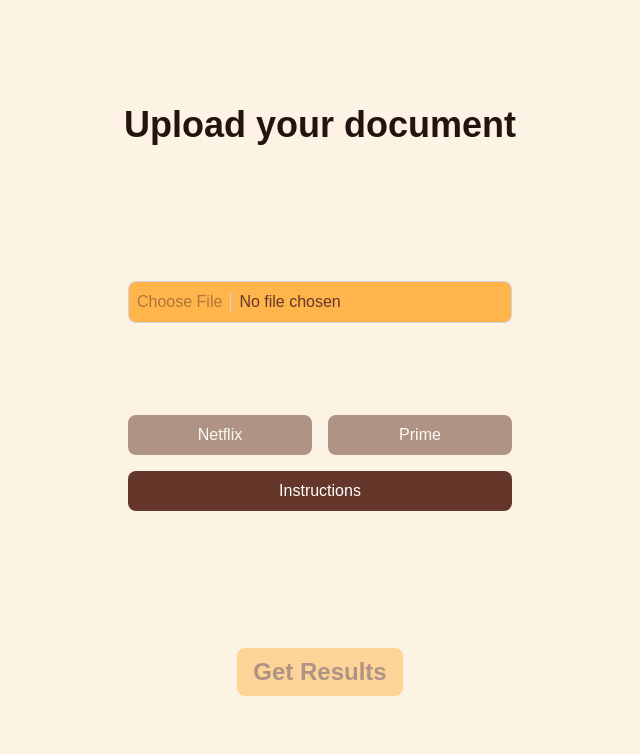
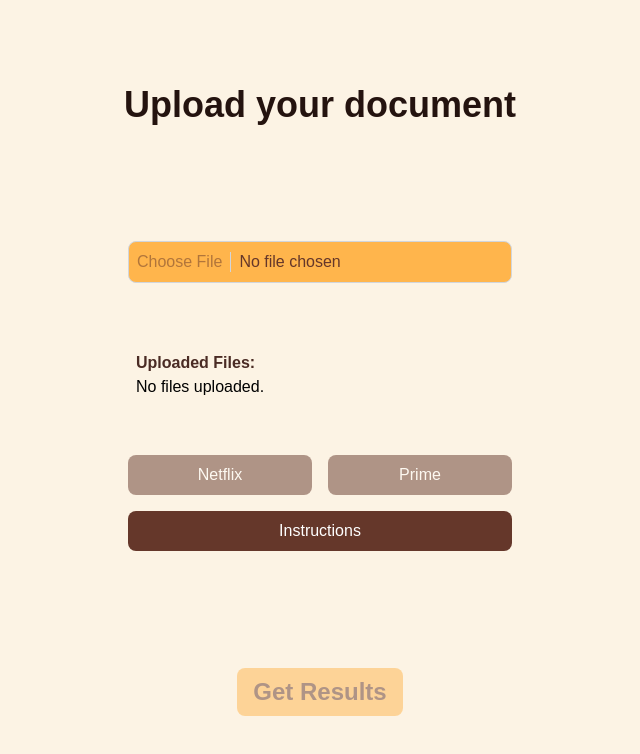
Before and after one commit to ItsMattG/movie, a Next.js app: page /upload in a window 1280 px wide. Shown: the top 754 px of the page, without its empty margins (320-960 px from the left). Built offline with nearby package versions, Linux system fonts and the light colour scheme; a web font is replaced by a local one.

Commit message:
More upload logic

```diff
--- a/app/upload/page.tsx
+++ b/app/upload/page.tsx
@@ -6,6 +6,7 @@ import primeInstructions from './data/primeInstructions';
 const App: React.FC = () => {
 	const [uploadSuccess, setUploadSuccess] = useState<boolean>(false);
 	const [uploadFailed, setUploadFailed] = useState<boolean>(false);
+	const [uploadedFiles, setUploadedFiles] = useState<File[]>([]);
 	const [loading, setLoading] = useState<boolean>(false);
 	const [service, setService] = useState<string | null>(null);
 	const [isLocalStorageEmpty, setIsLocalStorageEmpty] = useState(true);
@@ -29,7 +30,7 @@ const App: React.FC = () => {
 	console.log('local', typeof window !== 'undefined' && window.localStorage ? window.localStorage : {});
 	const handleFileUpload = (event: ChangeEvent<HTMLInputElement>) => {
 		if (event.target && event.target.files && event.target.files.length > 0) {
-			setFileName(event.target.files[0].name);
+			setFileName(event.target.files[0].name.replace('.csv', ''));
 			const reader = new FileReader();
 			reader.onload = function(e) {
 				if (e.target) {
@@ -40,6 +41,10 @@ const App: React.FC = () => {
 						setUploadSuccess(true);
 						setIsLocalStorageEmpty(!(typeof window !== 'undefined' && window.localStorage && window.localStorage.length > 1));
 						console.log('uipload', uploadSuccess)
+						const files = event.target.files;
+						if (files) {
+							setUploadedFiles(prevFiles => [...prevFiles, ...Array.from(files)]);
+						}
 					} catch (e) {
 						setUploadFailed(true);
 					}
@@ -61,6 +66,7 @@ const App: React.FC = () => {
 		localStorage.clear();
 		setIsLocalStorageEmpty(!(typeof window !== 'undefined' && window.localStorage && window.localStorage.length > 1));
 		console.log('after', localStorage)
+		setUploadedFiles([]);
 	};
 
 	return (
@@ -96,6 +102,19 @@ const App: React.FC = () => {
 				>
 					Remove files
 				</button>
+
+				<div className="flex flex-col p-2 text-left rounded-lg w-full max-w-sm text-black">
+						<h3 className="text-md font-semibold text-secondary-text">Uploaded Files:</h3>
+						{uploadedFiles.length > 0 ? (
+								<ul>
+									{Array.from(uploadedFiles).map((file, index) => (
+											<li key={index}>{file.name.replace('.csv', '')}</li>
+									))}
+								</ul>
+						) : (
+								<p>No files uploaded.</p>
+						)}
+				</div>
 
 				{ (uploadSuccess || uploadFailed) && (
 					<div className="fixed z-10 inset-0 overflow-y-auto" aria-labelledby="modal-title" role="dialog" aria-modal="true">
```
